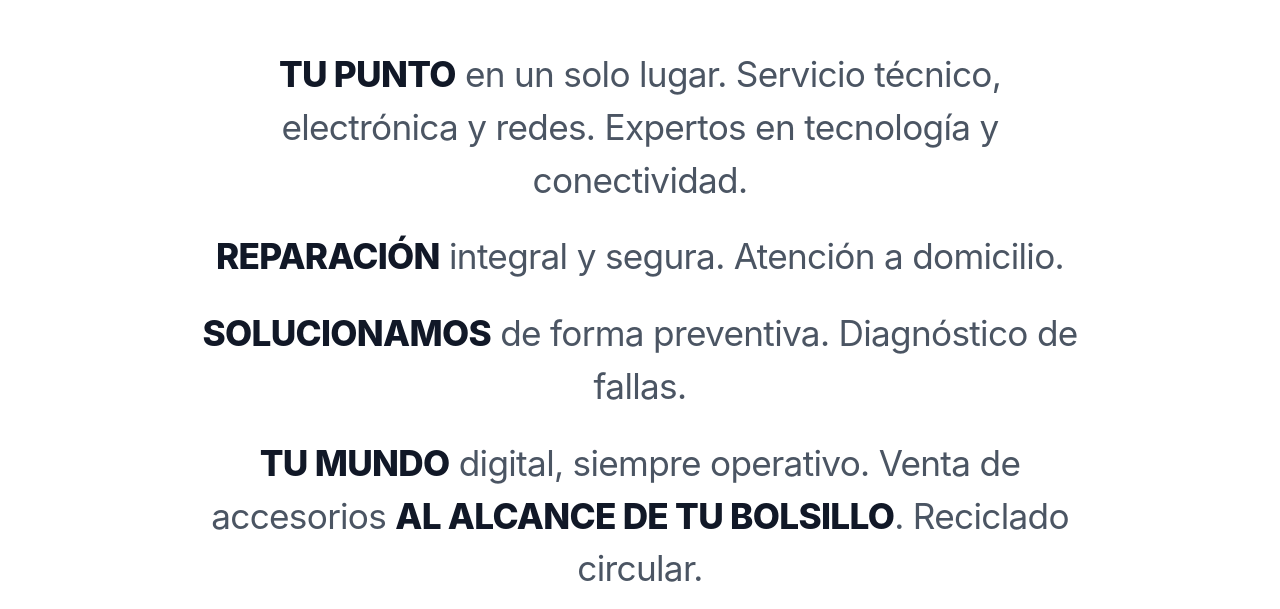
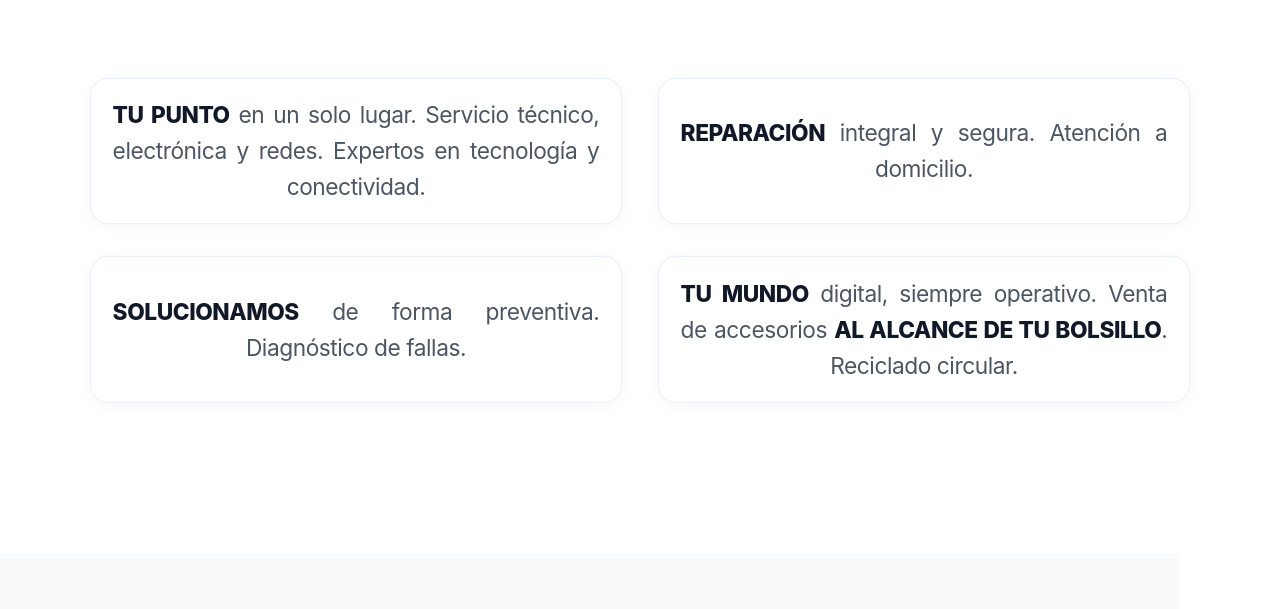
Before and after one commit to jeus-correa/punto-repair, a React (Vite) app: page / in a window 1280 px wide. Shown: the part 2631-3240 px from the top of the page. Built offline with nearby package versions, Linux system fonts and the light colour scheme.

Commit message:
cambios en las letras

```diff
--- a/src/App.jsx
+++ b/src/App.jsx
@@ -64,6 +64,62 @@ const BRANDS_LIST = [
   { name: "MediaTek", link: "https://www.mediatek.com/" },
   { name: "Micron", link: "https://www.micron.com/" }
 ];
+
+const FEATURES_STATEMENT_LINES = [
+  {
+    segments: [
+      { highlight: true, text: 'TU PUNTO' },
+      {
+        highlight: false,
+        text: ' en un solo lugar. Servicio técnico, electrónica y redes. Expertos en tecnología y conectividad.',
+      },
+    ],
+  },
+  {
+    segments: [
+      { highlight: true, text: 'REPARACIÓN' },
+      { highlight: false, text: ' integral y segura. Atención a domicilio.' },
+    ],
+  },
+  {
+    segments: [
+      { highlight: true, text: 'SOLUCIONAMOS' },
+      { highlight: false, text: ' de forma preventiva. Diagnóstico de fallas.' },
+    ],
+  },
+  {
+    segments: [
+      { highlight: true, text: 'TU MUNDO' },
+      { highlight: false, text: ' digital, siempre operativo. Venta de accesorios ' },
+      { highlight: true, text: 'AL ALCANCE DE TU BOLSILLO' },
+      { highlight: false, text: '. Reciclado circular.' },
+    ],
+  },
+];
+
+const SYSTEMCD_WEB_URL = 'https://systemcd.cl/';
+
+const FOOTER_SERVICE_LINKS = [
+  { label: 'Página 1', href: SYSTEMCD_WEB_URL },
+  { label: 'Página 2', href: '#' },
+  { label: 'Página 3', href: '#' },
+];
+
+const FeaturesZoomStatement = () => (
+  <span className="features-statement-grid">
+    {FEATURES_STATEMENT_LINES.map((line, li) => (
+      <span key={li} className="statement-phrase">
+        <span className="statement-phrase-body">
+          {line.segments.map((seg, si) => (
+            <span key={si} className={seg.highlight ? 'statement-highlight' : undefined}>
+              {seg.text}
+            </span>
+          ))}
+        </span>
+      </span>
+    ))}
+  </span>
+);
 
 const SocialIcons = ({ size = 20, variant = 'default' }) => (
   <div className={`social-links-container ${variant === 'nav' ? 'social-links-nav' : ''}`}>
@@ -268,7 +324,13 @@ function App() {
               </p>
             </div>
 
-            <div className="plan-card">
+            <a
+              href={SYSTEMCD_WEB_URL}
+              className="plan-card plan-card-external"
+              target="_blank"
+              rel="noopener noreferrer"
+              aria-label="Desarrollo Web — abrir systemcd.cl"
+            >
               <div className="plan-icon">
                 <Globe size={40} />
               </div>
@@ -277,7 +339,7 @@ function App() {
                 Diseño y desarrollo de páginas web modernas, optimizadas y adaptadas a tu negocio.<br/><br/>
                 Creamos sitios informativos, catálogos o páginas de servicios con diseño profesional y enfoque en clientes.
               </p>
-            </div>
+            </a>
 
           </div>
         </section>
@@ -336,16 +398,7 @@ function App() {
             }}
           >
             <h2 className="features-statement">
-              <span className="statement-highlight">TU PUNTO</span> en un solo lugar.
-              Servicio técnico, electrónica y redes.
-              Expertos en tecnología y conectividad.<br className="statement-break" />
-              <span className="statement-highlight">REPARACIÓN</span> integral y segura.
-              Atención a domicilio.<br className="statement-break" />
-              <span className="statement-highlight">SOLUCIONAMOS</span> de forma preventiva.
-              Diagnóstico de fallas.<br className="statement-break" />
-              <span className="statement-highlight">TU MUNDO</span> digital, siempre operativo.
-              Venta de accesorios <span className="statement-highlight">AL ALCANCE DE TU BOLSILLO</span>.
-              Reciclado circular.
+              <FeaturesZoomStatement />
             </h2>
           </motion.div>
         </section>
@@ -415,6 +468,22 @@ function App() {
           <Mail size={20} />
           <span>contacto@puntorepair.cl</span>
         </div>
+        <div className="footer-other-services">
+          <h3 className="footer-other-title">Otros servicios</h3>
+          <div className="footer-page-links">
+            {FOOTER_SERVICE_LINKS.map((item) => (
+              <a
+                key={item.label}
+                className="btn-primary footer-page-link"
+                href={item.href}
+                target={item.href !== '#' ? '_blank' : undefined}
+                rel={item.href !== '#' ? 'noopener noreferrer' : undefined}
+              >
+                {item.label}
+              </a>
+            ))}
+          </div>
+        </div>
       </footer>
     </>
   );
--- a/src/index.css
+++ b/src/index.css
@@ -409,6 +409,12 @@ html[data-theme="light"] .simple-main-title {
   box-shadow: var(--card-shadow);
 }
 
+a.plan-card-external {
+  text-decoration: none;
+  color: inherit;
+  cursor: pointer;
+}
+
 .plan-card.popular {
   border-color: var(--accent);
   background: var(--card-bg);
@@ -549,51 +555,137 @@ html[data-theme="light"] .simple-main-title {
 /* Features Text Section */
 /* Features Text Section - Modern Grid Layout */
 .features-text-section {
-  padding: 100px 40px;
+  padding: 110px 40px 130px;
   background: var(--bg);
   position: relative;
   z-index: 10;
+  overflow: visible;
 }
 
 .features-statement-container {
-  max-width: 900px;
+  max-width: 1120px;
   margin: 0 auto;
   text-align: center;
+  padding: 0.5rem 0;
+  overflow: visible;
 }
 
 .features-statement {
-  font-size: 2.2rem;
+  font-size: clamp(1.05rem, 1.35vw + 0.65rem, 1.42rem);
   font-weight: 400;
-  line-height: 1.5;
+  line-height: 1.58;
   color: var(--text-muted);
   letter-spacing: -0.02em;
   margin: 0;
+  width: 100%;
 }
 
-.statement-break {
+.features-statement-grid {
+  display: grid;
+  grid-template-columns: repeat(2, minmax(0, 1fr));
+  gap: 2rem 2.25rem;
+  align-items: stretch;
+  text-align: left;
+  overflow: visible;
+  padding: 0.75rem 0;
+}
+
+.statement-phrase {
+  display: flex;
+  align-items: center;
+  justify-content: center;
+  position: relative;
+  z-index: 1;
+  min-height: 100%;
+  cursor: default;
+  padding: 1.15rem 1.35rem;
+  margin: 0;
+  border-radius: 18px;
+  border: 1px solid var(--card-border);
+  background: var(--card-bg);
+  backdrop-filter: blur(10px);
+  box-shadow: 0 2px 16px rgba(0, 0, 0, 0.04);
+  transform-origin: center center;
+  transition:
+    background-color 0.45s cubic-bezier(0.22, 1, 0.36, 1),
+    border-color 0.45s cubic-bezier(0.22, 1, 0.36, 1),
+    box-shadow 0.45s cubic-bezier(0.22, 1, 0.36, 1),
+    transform 0.52s cubic-bezier(0.22, 1.45, 0.34, 1),
+    color 0.35s ease,
+    padding 0.52s cubic-bezier(0.22, 1.45, 0.34, 1);
+}
+
+.statement-phrase-body {
   display: block;
-  content: "";
-  margin-top: 24px;
+  width: 100%;
+  text-align: justify;
+  text-align-last: center;
+  hyphens: auto;
+  -webkit-hyphens: auto;
+}
+
+.statement-phrase:hover {
+  transform: translateY(-18px) scale(1.22);
+  padding: 1.5rem 1.75rem;
+  z-index: 20;
+  background: rgba(45, 91, 255, 0.1);
+  border-color: rgba(45, 91, 255, 0.35);
+  box-shadow:
+    0 28px 64px -20px rgba(45, 91, 255, 0.32),
+    0 20px 50px -24px rgba(0, 0, 0, 0.18),
+    inset 0 1px 0 rgba(255, 255, 255, 0.1);
+  color: var(--text);
+}
+
+.statement-phrase:hover .statement-phrase-body {
+  text-align: center;
+  text-align-last: center;
+}
+
+html[data-theme="dark"] .statement-phrase {
+  box-shadow: 0 4px 24px rgba(0, 0, 0, 0.25);
+}
+
+html[data-theme="dark"] .statement-phrase:hover {
+  background: rgba(45, 91, 255, 0.16);
+  border-color: rgba(45, 91, 255, 0.45);
+  box-shadow:
+    0 32px 72px -18px rgba(45, 91, 255, 0.35),
+    0 22px 48px -22px rgba(0, 0, 0, 0.6),
+    inset 0 1px 0 rgba(255, 255, 255, 0.08);
+}
+
+.statement-phrase:hover .statement-highlight {
+  color: var(--accent);
 }
 
 .statement-highlight {
   color: var(--text);
   font-weight: 800;
-  position: relative;
-  display: inline-block;
-  cursor: default;
-  transition: all 0.3s ease;
 }
 
-.statement-highlight:hover {
-  color: var(--accent);
-  text-shadow: 0 4px 15px var(--accent-glow);
-  transform: translateY(-2px);
+@media (max-width: 900px) {
+  .features-statement-grid {
+    grid-template-columns: 1fr;
+    gap: 1.35rem;
+    padding: 0.35rem 0;
+  }
 }
 
 @media (max-width: 768px) {
   .features-statement {
-    font-size: 1.5rem;
+    font-size: clamp(1rem, 2.5vw + 0.5rem, 1.2rem);
+  }
+
+  .statement-phrase {
+    padding: 1rem 1.1rem;
+    border-radius: 16px;
+  }
+
+  .statement-phrase:hover {
+    transform: translateY(-12px) scale(1.12);
+    padding: 1.35rem 1.35rem;
+    z-index: 20;
   }
 }
 
@@ -699,7 +791,7 @@ html[data-theme="light"] .simple-main-title {
   width: 100%;
   background: var(--bg);
   border-top: 1px solid var(--nav-border);
-  padding: 60px 40px;
+  padding: 60px 40px 72px;
   display: flex;
   flex-direction: column;
   align-items: center;
@@ -707,6 +799,41 @@ html[data-theme="light"] .simple-main-title {
   position: relative;
   z-index: 10;
   backdrop-filter: blur(10px);
+}
+
+.footer-other-services {
+  width: 100%;
+  max-width: 520px;
+  margin-top: 28px;
+  padding-top: 32px;
+  border-top: 1px solid var(--nav-border);
+  display: flex;
+  flex-direction: column;
+  align-items: center;
+  gap: 18px;
+}
+
+.footer-other-title {
+  margin: 0;
+  font-size: 1.35rem;
+  font-weight: 700;
+  color: var(--text);
+  letter-spacing: -0.02em;
+}
+
+.footer-page-links {
+  display: flex;
+  flex-wrap: wrap;
+  justify-content: center;
+  gap: 12px 14px;
+}
+
+a.footer-page-link {
+  text-decoration: none;
+  display: inline-flex;
+  align-items: center;
+  justify-content: center;
+  min-width: 118px;
 }
 
 .location-section {
```
Also changed, not shown: 7 other files (tests, documents, lock files or other folders).
